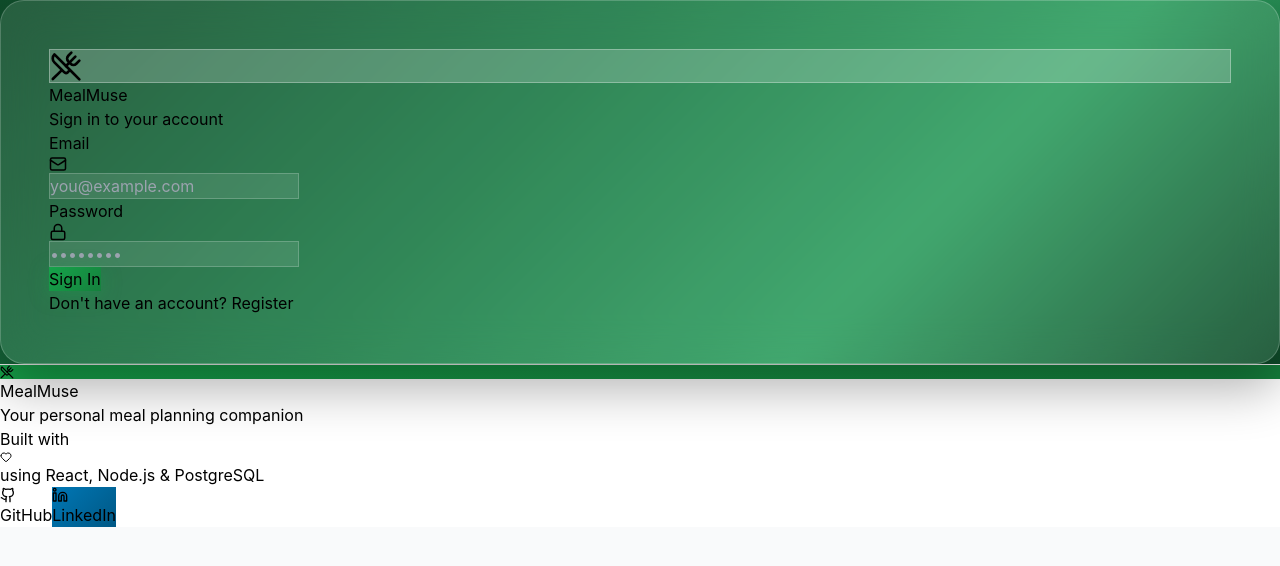
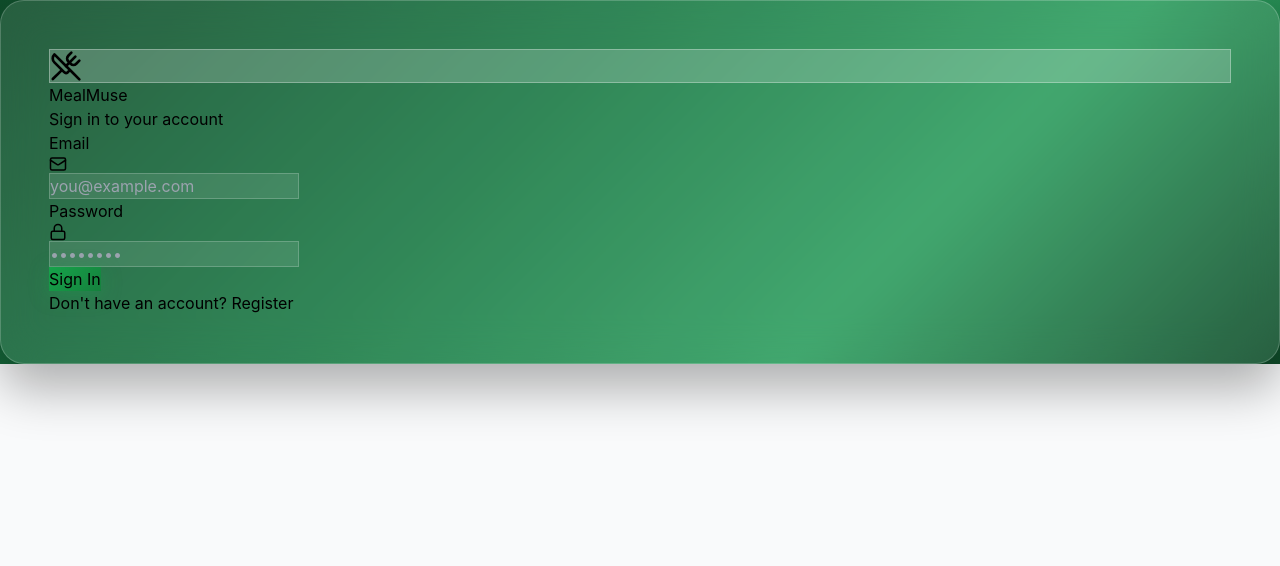
Before and after one commit to vukasinriznic/mealmuse, a React (Vite) app in the folder client/: page /login in a window 1280 px wide. Shown: the top 566 px of the page. Built offline with nearby package versions, Linux system fonts and the light colour scheme.

Commit message:
Bugs fixed

```diff
--- a/client/src/App.tsx
+++ b/client/src/App.tsx
@@ -16,6 +16,8 @@ const PrivateRoute = ({ children }: { children: React.ReactNode }) => {
 };
 
 const AppRoutes = () => {
+  const { isAuthenticated } = useAuth();
+
   return (
     <div className="flex flex-col min-h-screen">
       <Navbar />
@@ -30,7 +32,7 @@ const AppRoutes = () => {
           <Route path="/" element={<Navigate to="/recipes" />} />
         </Routes>
       </main>
-      <Footer />
+      {isAuthenticated && <Footer />}
     </div>
   );
 };
```
